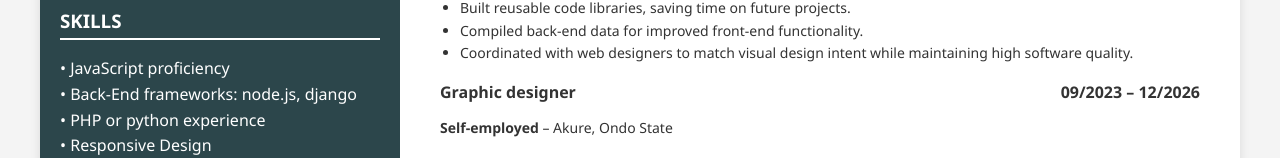
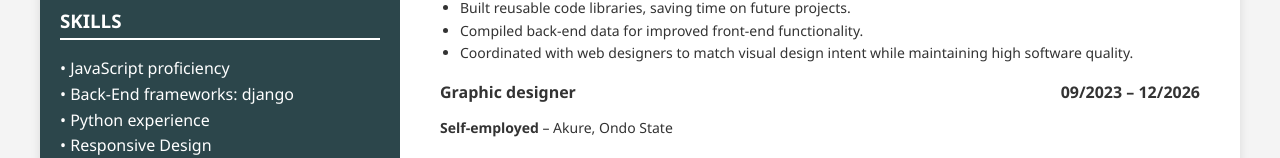
Before and after one commit to now-trendz/mycv, a plain HTML site: page index.html in a window 1280 px wide. Shown: the part 670-828 px from the top of the page. Drawn offline with Linux system fonts and the light colour scheme.

Commit message:
add some itmes

```diff
--- a/index.html
+++ b/index.html
@@ -22,8 +22,8 @@
         <h3>SKILLS</h3>
         <ul>
           <li>JavaScript proficiency</li>
-          <li>Back-End frameworks: node.js, django</li>
-          <li>PHP or python experience</li>
+          <li>Back-End frameworks: django</li>
+          <li>Python experience</li>
           <li>Responsive Design</li>
           <li>Graphics editing</li>
           <li>Team player</li>
```
Also changed, not shown: images/CSS10.png (added), images/CSS9.png (added).
